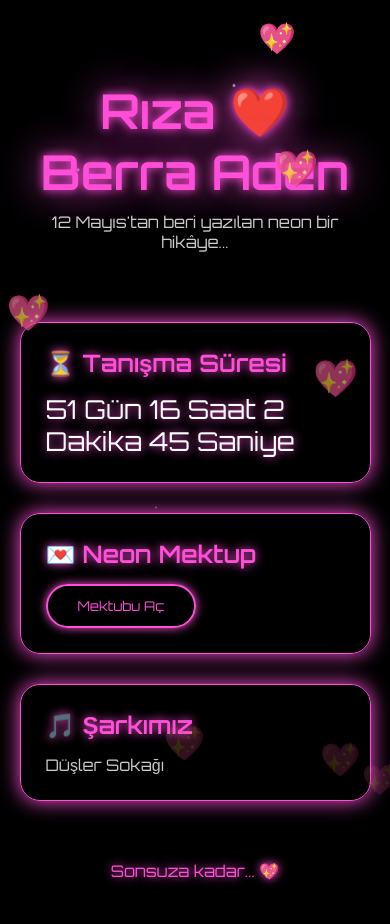
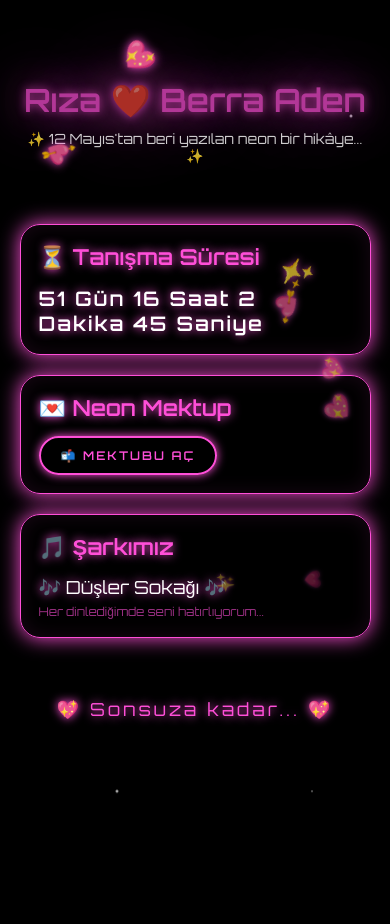
Before and after one commit to baksenbenbiz/berra-aden, a plain HTML site: page index.html in a window 390 px wide. After the commit the page ends 844 px from the top, so only its background shows below. Drawn offline with Linux system fonts and the light colour scheme.

Commit message:
index.html

```diff
--- a/index.html
+++ b/index.html
@@ -19,67 +19,88 @@ body{
 background:black;
 color:#ff4fd8;
 overflow-x:hidden;
+min-height:100vh;
 }
 
 /* ⭐ STAR BACKGROUND */
-.stars, .stars2, .stars3{
+.stars{
 position:fixed;
 width:100%;
-height:100%;
+height:200%;
 top:0;
 left:0;
-background:transparent;
-z-index:-1;
-}
-
-.stars{
 background: radial-gradient(2px 2px at 20% 30%, white, transparent),
 radial-gradient(1px 1px at 40% 70%, white, transparent),
 radial-gradient(2px 2px at 60% 20%, white, transparent),
-radial-gradient(1px 1px at 80% 50%, white, transparent);
-animation: moveStars 60s linear infinite;
+radial-gradient(1px 1px at 80% 50%, white, transparent),
+radial-gradient(1px 1px at 10% 80%, white, transparent),
+radial-gradient(2px 2px at 90% 10%, white, transparent),
+radial-gradient(1px 1px at 50% 90%, white, transparent),
+radial-gradient(2px 2px at 30% 50%, white, transparent);
+background-size:100% 100%;
+animation: moveStars 80s linear infinite;
+z-index:-1;
+pointer-events:none;
 }
 
 @keyframes moveStars{
-from{transform:translateY(0);}
-to{transform:translateY(-1000px);}
+0%{transform:translateY(0);}
+100%{transform:translateY(-50%);}
 }
 
 /* HEADER */
 header{
 text-align:center;
 padding:80px 20px 40px;
+position:relative;
+z-index:1;
 }
 
 h1{
 font-size:48px;
 color:#ff4fd8;
-text-shadow:0 0 10px #ff4fd8, 0 0 40px #ff4fd8;
+text-shadow:0 0 10px #ff4fd8, 0 0 40px #ff4fd8, 0 0 80px #ff4fd8;
+animation: pulse 2s ease-in-out infinite;
 }
 
-p{
+@keyframes pulse{
+0%,100%{opacity:1;}
+50%{opacity:0.7;}
+}
+
+header p{
 color:#fff;
 opacity:0.8;
 margin-top:10px;
+font-size:14px;
 }
 
 /* CARDS */
 .card{
-background:rgba(0,0,0,0.6);
+background:rgba(0,0,0,0.7);
 border:1px solid #ff4fd8;
-box-shadow:0 0 20px #ff4fd8;
+box-shadow:0 0 20px #ff4fd8, inset 0 0 20px rgba(255,79,216,0.1);
 width:90%;
 max-width:700px;
 margin:30px auto;
 padding:25px;
 border-radius:20px;
 backdrop-filter: blur(10px);
+position:relative;
+z-index:1;
+transition:transform 0.3s ease, box-shadow 0.3s ease;
+}
+
+.card:hover{
+transform:scale(1.01);
+box-shadow:0 0 40px #ff4fd8, inset 0 0 40px rgba(255,79,216,0.2);
 }
 
 h2{
 color:#ff4fd8;
 margin-bottom:15px;
 text-shadow:0 0 10px #ff4fd8;
+font-size:22px;
 }
 
 /* COUNTDOWN */
@@ -87,6 +108,8 @@ text-shadow:0 0 10px #ff4fd8;
 font-size:26px;
 color:white;
 text-shadow:0 0 10px #ff4fd8;
+font-weight:600;
+letter-spacing:2px;
 }
 
 /* BUTTON */
@@ -99,11 +122,17 @@ border-radius:30px;
 cursor:pointer;
 transition:0.3s;
 box-shadow:0 0 10px #ff4fd8;
+font-size:14px;
+font-weight:600;
+text-transform:uppercase;
+letter-spacing:2px;
 }
 
 button:hover{
 background:#ff4fd8;
 color:black;
+box-shadow:0 0 30px #ff4fd8;
+transform:scale(1.05);
 }
 
 /* LETTER */
@@ -113,6 +142,11 @@ margin-top:20px;
 color:white;
 line-height:1.8;
 animation:fadeIn 1s ease;
+font-size:15px;
+background:rgba(255,79,216,0.05);
+padding:20px;
+border-radius:15px;
+border-left:3px solid #ff4fd8;
 }
 
 @keyframes fadeIn{
@@ -126,11 +160,18 @@ position:fixed;
 top:-20px;
 color:#ff4fd8;
 animation:fall linear forwards;
+z-index:999;
+pointer-events:none;
+text-shadow:0 0 10px #ff4fd8;
 }
 
 @keyframes fall{
-to{
-transform:translateY(110vh);
+0%{
+transform:translateY(0) rotate(0deg) scale(1);
+opacity:1;
+}
+100%{
+transform:translateY(110vh) rotate(720deg) scale(0);
 opacity:0;
 }
 }
@@ -138,91 +179,141 @@ opacity:0;
 /* FOOTER */
 footer{
 text-align:center;
-margin:60px 0;
+margin:60px 0 40px;
 color:#ff4fd8;
 text-shadow:0 0 10px #ff4fd8;
+position:relative;
+z-index:1;
+font-size:18px;
+letter-spacing:3px;
+}
+
+/* RESPONSIVE */
+@media (max-width:600px){
+h1{
+font-size:32px;
+}
+.card{
+padding:18px;
+margin:20px auto;
+}
+#countdown{
+font-size:20px;
+}
+button{
+padding:10px 20px;
+font-size:12px;
+}
+}
+
+/* SCROLL BAR */
+::-webkit-scrollbar{
+width:8px;
+}
+::-webkit-scrollbar-track{
+background:#111;
+}
+::-webkit-scrollbar-thumb{
+background:#ff4fd8;
+border-radius:10px;
+}
+::-webkit-scrollbar-thumb:hover{
+background:#ff69d4;
 }
 </style>
 </head>
 
 <body>
 
+<!-- STARS -->
 <div class="stars"></div>
 
+<!-- HEADER -->
 <header>
 <h1>Rıza ❤️ Berra Aden</h1>
-<p>12 Mayıs'tan beri yazılan neon bir hikâye...</p>
+<p>✨ 12 Mayıs'tan beri yazılan neon bir hikâye... ✨</p>
 </header>
 
+<!-- COUNTDOWN CARD -->
 <div class="card">
 <h2>⏳ Tanışma Süresi</h2>
-<div id="countdown"></div>
+<div id="countdown">Yükleniyor...</div>
 </div>
 
+<!-- LETTER CARD -->
 <div class="card">
 <h2>💌 Neon Mektup</h2>
-<button onclick="toggleLetter()">Mektubu Aç</button>
-
+<button onclick="toggleLetter()">📬 Mektubu Aç</button>
 <div id="letter">
-Sevgili Berra Aden,<br><br>
-
+💖 Sevgili Berra Aden,<br><br>
 12 Mayıs'tan beri hayatımın en parlak ışığı sensin.<br>
 Henüz yan yana olamasak da kalbim hep seninle.<br><br>
-
 Bir gün bu sayfaya birlikte çekildiğimiz ilk fotoğrafı koyacağız.<br><br>
-
 Seni çok seviyorum.<br><br>
-
-— Rıza 💖
+🌙 — Rıza 💖
 </div>
 </div>
 
+<!-- SONG CARD -->
 <div class="card">
 <h2>🎵 Şarkımız</h2>
-<p>Düşler Sokağı</p>
+<p style="font-size:18px; color:#fff; text-shadow:0 0 10px #ff4fd8;">🎶 Düşler Sokağı 🎶</p>
+<p style="font-size:12px; opacity:0.6; margin-top:5px;">Her dinlediğimde seni hatırlıyorum...</p>
 </div>
 
+<!-- FOOTER -->
 <footer>
-Sonsuza kadar... 💖
+💖 Sonsuza kadar... 💖
 </footer>
 
 <script>
-
+// MEKTUP TOGGLE
 function toggleLetter(){
-const l=document.getElementById("letter");
-l.style.display = (l.style.display==="block") ? "none":"block";
+const l = document.getElementById("letter");
+if(l.style.display === "block"){
+l.style.display = "none";
+} else {
+l.style.display = "block";
+}
 }
 
-const startDate=new Date("2026-05-12T00:00:00");
+// COUNTDOWN
+const startDate = new Date("2026-05-12T00:00:00");
 
-function update(){
-const now=new Date();
-const diff=Math.max(0,now-startDate);
+function updateCountdown(){
+const now = new Date();
+const diff = Math.max(0, now - startDate);
 
-const d=Math.floor(diff/86400000);
-const h=Math.floor(diff/3600000)%24;
-const m=Math.floor(diff/60000)%60;
-const s=Math.floor(diff/1000)%60;
+const d = Math.floor(diff / 86400000);
+const h = Math.floor((diff % 86400000) / 3600000);
+const m = Math.floor((diff % 3600000) / 60000);
+const s = Math.floor((diff % 60000) / 1000);
 
-document.getElementById("countdown").innerHTML=
+document.getElementById("countdown").innerHTML =
 `${d} Gün ${h} Saat ${m} Dakika ${s} Saniye`;
 }
 
-setInterval(update,1000);
-update();
+updateCountdown();
+setInterval(updateCountdown, 1000);
 
-setInterval(()=>{
-const heart=document.createElement("div");
-heart.className="heart";
-heart.innerHTML="💖";
-heart.style.left=Math.random()*100+"vw";
-heart.style.fontSize=(15+Math.random()*25)+"px";
-heart.style.animationDuration=(3+Math.random()*3)+"s";
+// FALLING HEARTS
+setInterval(() => {
+const heart = document.createElement("div");
+heart.className = "heart";
+heart.innerHTML = ["💖","💕","💗","✨","💘"][Math.floor(Math.random() * 5)];
+heart.style.left = Math.random() * 100 + "vw";
+heart.style.fontSize = (15 + Math.random() * 30) + "px";
+heart.style.animationDuration = (4 + Math.random() * 4) + "s";
 document.body.appendChild(heart);
 
-setTimeout(()=>heart.remove(),6000);
-},700);
+setTimeout(() => {
+heart.remove();
+}, 8000);
+}, 600);
 
+// KONSOL MESAJI
+console.log("💖 Rıza ❤️ Berra Aden 💖");
+console.log("✨ 12 Mayıs 2026 - Sonsuza kadar ✨");
 </script>
 
 </body>
```
